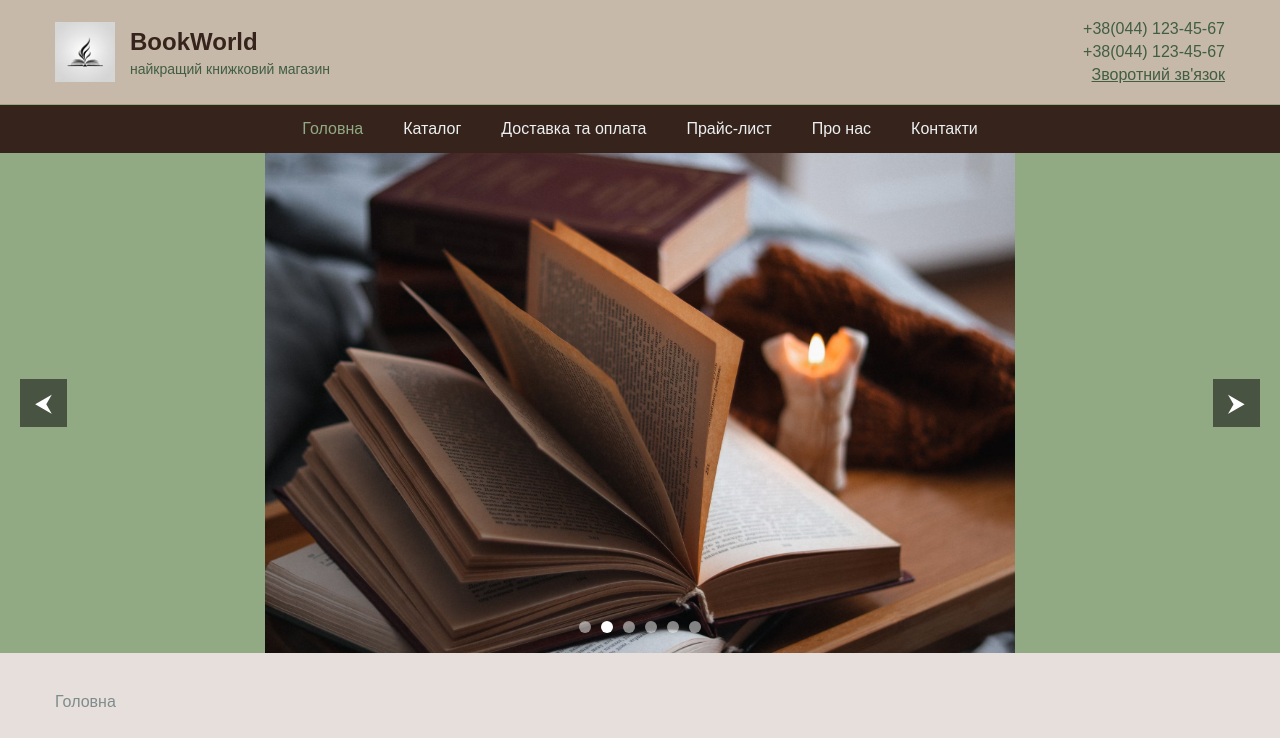
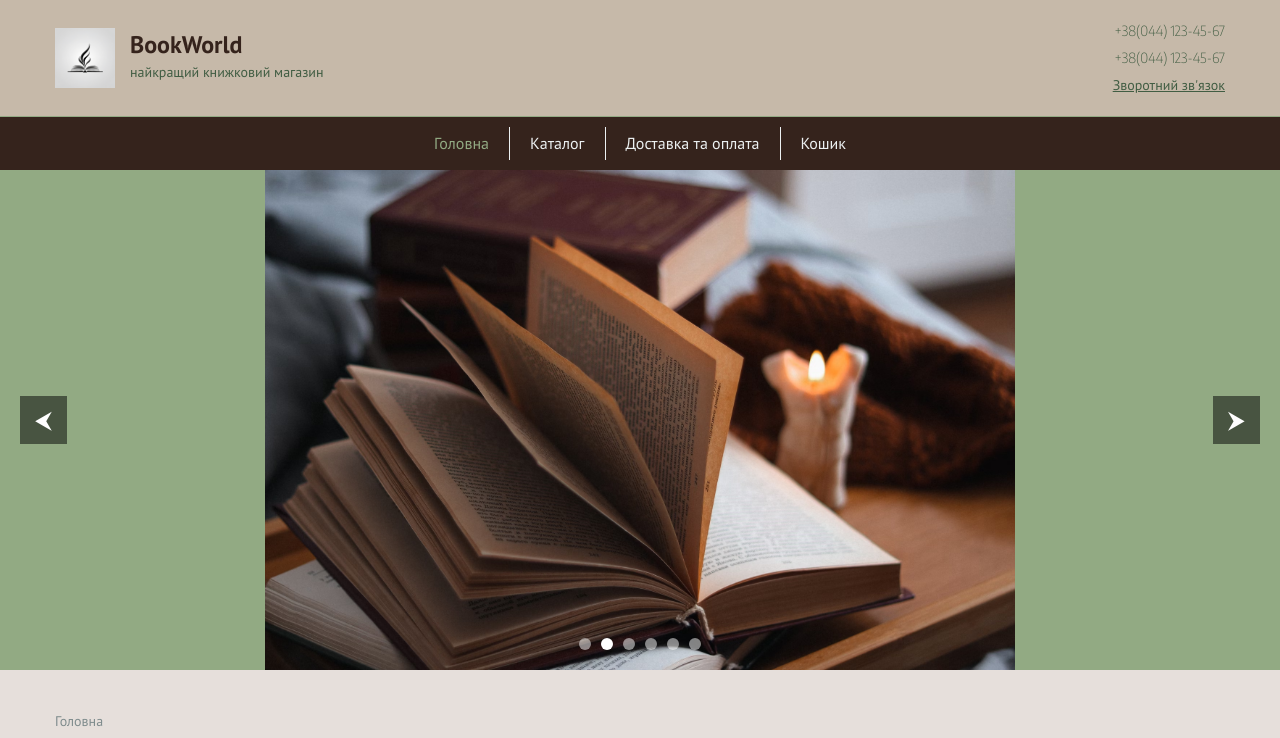
Before and after one commit to sofo4ka19/web-knu-lab, a plain HTML site: page index.html in a window 1280 px wide. Shown: the top 738 px of the page. Drawn offline with Linux system fonts and the light colour scheme.

Commit message:
added fonts

```diff
--- a/index.html
+++ b/index.html
@@ -5,21 +5,22 @@
     <meta name="viewport" content="width=device-width, initial-scale=1.0">
     <title>BookWorld - Найкращий книжковий магазин</title>
     <link rel="stylesheet" href="style.css">
+    <link href="https://fonts.googleapis.com/css2?family=PT+Sans:wght@400;700&display=swap" rel="stylesheet">
 </head>
 <body>
     <!-- Header -->
     <header class="header">
         <div class="container header-content">
             <div class="logo">
-                <img class="logo-img" src="img/logo.jpg">
+                <img class="logo-img" src="img/logo.jpg" alt="logo">
                 <div class="logo-text">
                     <h1>BookWorld</h1>
                     <p>найкращий книжковий магазин</p>
                 </div>
             </div>
             <div class="contact-info">
-                <p>+38(044) 123-45-67</p>
-                <p>+38(044) 123-45-67</p>
+                <p class="phone-number">+38(044) 123-45-67</p>
+                <p class="phone-number">+38(044) 123-45-67</p>
                 <a href="#" id="callback-btn">Зворотний зв'язок</a>
             </div>
         </div>
@@ -32,10 +33,13 @@
                 <li class="nav-item "><a href="index.html" class="nav-link active">Головна</a></li>
                 <li class="nav-item"><a href="catalog.html" class="nav-link">Каталог</a></li>
                 <li class="nav-item"><a href="#" class="nav-link">Доставка та оплата</a></li>
-                <li class="nav-item"><a href="#" class="nav-link">Прайс-лист</a></li>
-                <li class="nav-item"><a href="about.html" class="nav-link">Про нас</a></li>
-                <li class="nav-item"><a href="#" class="nav-link">Контакти</a></li>
+                <li class="nav-item"><a href="about.html" class="nav-link">Кошик</a></li>
             </ul>
+        </div>
+        <div class="burger-menu">
+            <span></span>
+            <span></span>
+            <span></span>
         </div>
     </nav>
 
@@ -64,9 +68,9 @@
         <div class="content">
             <!-- Sidebar -->
             <aside class="sidebar">
-                <div class="sidebar-title">
+                <!-- <div class="sidebar-title">
                     <h3>Прайс-лист</h3>
-                </div>
+                </div> -->
                 <ul class="category-list">
                     <li class="category-item">
                         <a href="#" class="category-link">Художня література</a>
--- a/script.js
+++ b/script.js
@@ -140,3 +140,10 @@ document.addEventListener('DOMContentLoaded', function() {
     initSlider();
     setupPagination();
 });
+const burgerMenu = document.querySelector('.burger-menu');
+const navList = document.querySelector('.nav-list');
+
+burgerMenu.addEventListener('click', function() {
+    navList.classList.toggle('show');
+    burgerMenu.classList.toggle('active');
+});
--- a/style.css
+++ b/style.css
@@ -4,16 +4,34 @@
     --subdark-color:#415D43;
     --medium1-color:#C6B9A9;
     --medium2-color:#92AA83;
+    --text-color: #333;
+    --border-color: #e0e0e0;
+    --font-size: 14px;
+    --line-height: 22px;
+}
+@font-face {
+    font-family: 'PhoneFont';
+    src: url('fonts/EncodeSansSemiCondensed-ExtraLight.woff2') format('woff2'),
+         url('fonts/EncodeSansSemiCondensed-ExtraLight.woff') format('woff'),
+         url('fonts/EncodeSansSemiCondensed-ExtraLight.ttf') format('truetype');
+    font-weight: normal;
+    font-style: normal;
+    font-display: swap;
 }
 
 * {
     margin: 0;
     padding: 0;
     box-sizing: border-box;
-    font-family: Arial, sans-serif;
 }
 body {
     background-color: var(--light-color);
+    font-family: 'PT Sans', Arial, sans-serif;
+    font-size: var(--font-size);
+    line-height: var(--line-height);
+    display: flex;
+    flex-direction: column;
+    min-height: 100vh;
 }
 .container {
     max-width: 1200px;
@@ -51,23 +69,31 @@ body {
 .contact-info {
     text-align: right;
 }
-.contact-info p {
+.phone-number {
     margin-bottom: 5px;
     color: var(--subdark-color);
+    font-family: 'PhoneFont', sans-serif;
 }
 .contact-info a {
     color: var(--subdark-color);
 }
 .nav {
     background-color: var(--dark-color);
+    display: flex;
+    justify-content: center;
+    align-items: center;
 }
 .nav-list {
+    list-style: none;
     display: flex;
-    list-style: none;
-    justify-content: center;
+    padding: 10px 0;
 }
 .nav-item {
-    padding: 15px 20px;
+    padding: 5px 20px;
+    border-right: 1px solid #ecf0f1;
+}
+.nav-item:last-child{
+    border: none;
 }
 .nav-link {
     color: #ecf0f1;
@@ -79,6 +105,19 @@ body {
 }
 .nav-link:hover {
     color: var(--medium2-color);
+}
+.burger-menu {
+    display: none;
+    flex-direction: column;
+    cursor: pointer;
+}
+
+.burger-menu span {
+    display: block;
+    width: 25px;
+    height: 3px;
+    background-color: #fff;
+    margin: 3px 0;
 }
 .hero {
     position: relative;
```
Also changed, not shown: fonts/EncodeSansSemiCondensed-ExtraLight.ttf (added), fonts/EncodeSansSemiCondensed-ExtraLight.woff (added), fonts/EncodeSansSemiCondensed-ExtraLight.woff2 (added).
